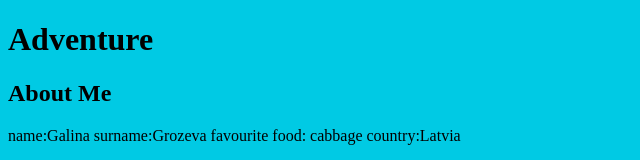
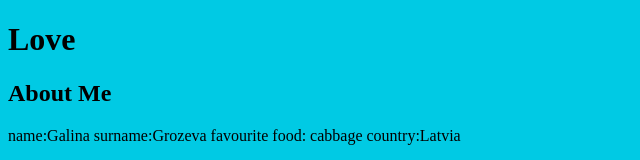
Before and after one commit to galeto7/NewGitProject, a plain HTML site: page index.html in a window 1280 px wide. Shown: the top 160 px of the page, without its empty margins (0-640 px from the left). Drawn offline with Linux system fonts and the light colour scheme.

Commit message:
Set page heading to "Love"

```diff
--- a/index.html
+++ b/index.html
@@ -10,7 +10,7 @@
 <body>
 
     <header>
-        <h1>Adventure</h1>
+        <h1>Love</h1>
     </header>
 
     <div class="container">
```
